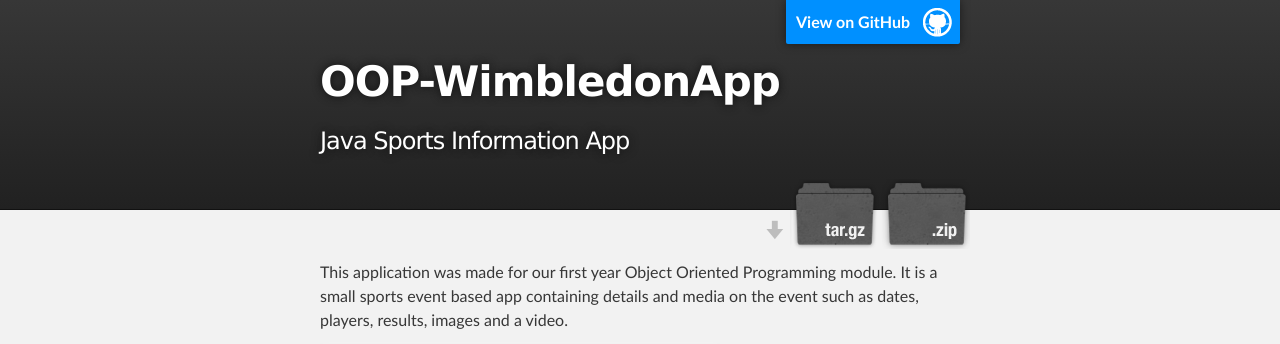
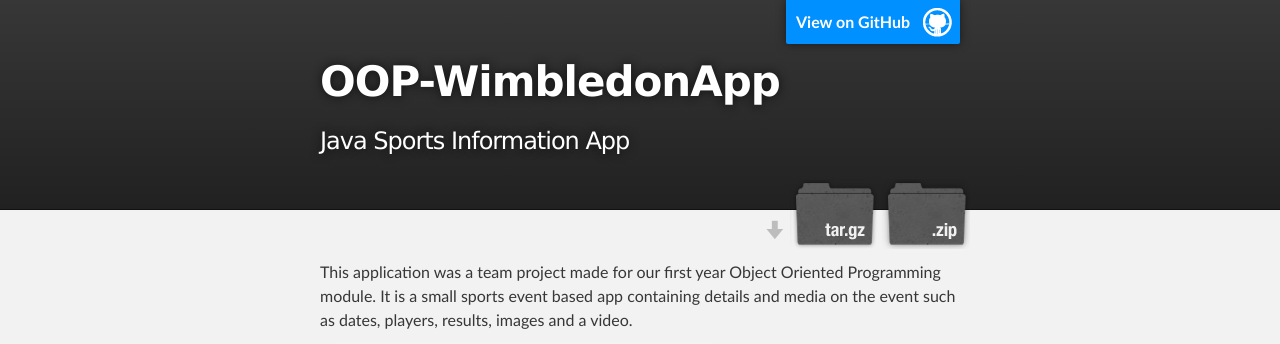
Before and after one commit to Dan-Ben/OOP-Wimbledonapp, a plain HTML site: page index.html in a window 1280 px wide. Shown: the top 344 px of the page. Drawn offline with Linux system fonts and the light colour scheme; grey boxes are pictures that could not be loaded.

Commit message:
Update index.html

```diff
--- a/index.html
+++ b/index.html
@@ -31,7 +31,7 @@
     <!-- MAIN CONTENT -->
     <div id="main_content_wrap" class="outer">
       <section id="main_content" class="inner">
-        <p>This application was made for our first year Object Oriented Programming module. It is a small sports event based app containing details and media on the event such as dates, players, results, images and a video.</p>
+        <p>This application was a team project made for our first year Object Oriented Programming module. It is a small sports event based app containing details and media on the event such as dates, players, results, images and a video.</p>
 
 <p><img src="https://raw.githubusercontent.com/Dan-Ben/OOP-Wimbledonapp/master/Screenshots/wimbledon.JPG" alt="OOP-Wimbledon profile"></p>
 
```
